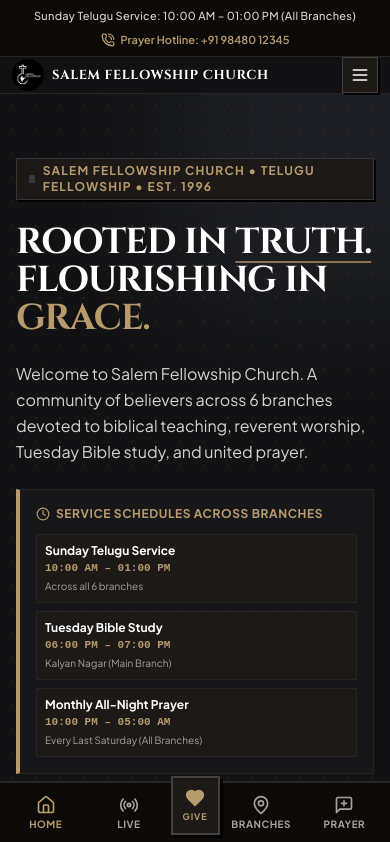
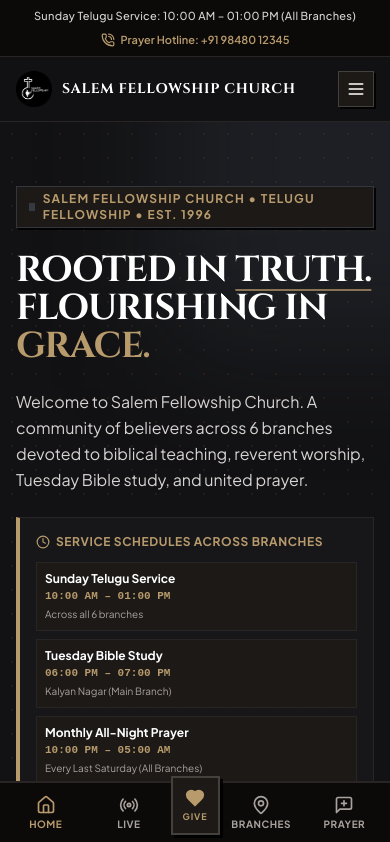
Before and after one commit to johnemmanuelmartin/sfc_work, a React (Vite) app: page / in a window 390 px wide. Shown: the top 842 px of the page. Built offline with nearby package versions, Linux system fonts and the light colour scheme; a web font is replaced by a local one.

Commit message:
Restore original header height (h-16 md:h-18), full logo dimensions, and title typography

```diff
--- a/src/components/layout/Navbar.tsx
+++ b/src/components/layout/Navbar.tsx
@@ -101,28 +101,28 @@ export const Navbar: React.FC<NavbarProps> = ({
 
       {/* Main Navigation Bar */}
       <header className="sticky top-0 z-40 bg-sacred-cream/95 dark:bg-sacred-obsidian/95 backdrop-blur-md border-b border-stone-300 dark:border-stone-800 transition-colors">
-        <div className="max-w-7xl mx-auto px-3 sm:px-6 lg:px-8">
-          <div className="flex items-center justify-between h-15 sm:h-16 md:h-18 gap-2">
+        <div className="max-w-7xl mx-auto px-4 sm:px-6 lg:px-8">
+          <div className="flex items-center justify-between h-16 md:h-18">
 
-            {/* Logo & Church Title (Auto-scaling & Never overflowing) */}
+            {/* Logo & Church Title (Single Line, Never Wraps) */}
             <Link
               to="/"
-              className="flex items-center gap-2 sm:gap-3 text-left focus:outline-none group min-w-0 shrink"
+              className="flex items-center gap-2.5 sm:gap-3 text-left focus:outline-none group shrink-0"
             >
               {!logoError ? (
                 <img
                   src="/logo.png"
                   alt={CHURCH_INFO.name}
-                  className="w-8 h-8 sm:w-10 sm:h-10 object-contain shrink-0"
+                  className="w-9 h-9 sm:w-10 sm:h-10 object-contain shrink-0"
                   onError={() => setLogoError(true)}
                 />
               ) : (
-                <div className="w-8 h-8 sm:w-10 sm:h-10 bg-stone-900 border border-stone-700 flex items-center justify-center text-sacred-gold font-serif font-black text-base sm:text-lg shadow-sharp-sm shrink-0">
+                <div className="w-9 h-9 sm:w-10 sm:h-10 bg-stone-900 border border-stone-700 flex items-center justify-center text-sacred-gold font-serif font-black text-lg shadow-sharp-sm shrink-0">
                   ✝
                 </div>
               )}
-              <div className="flex flex-col justify-center min-w-0">
-                <span className="font-display font-bold text-xs min-[360px]:text-[13px] min-[410px]:text-sm sm:text-[15px] md:text-base tracking-tight min-[380px]:tracking-wider text-stone-900 dark:text-white uppercase leading-none whitespace-nowrap truncate">
+              <div className="flex flex-col justify-center">
+                <span className="font-display font-bold text-sm sm:text-[15px] md:text-base tracking-wider text-stone-900 dark:text-white uppercase leading-none whitespace-nowrap">
                   {CHURCH_INFO.name}
                 </span>
               </div>
```
